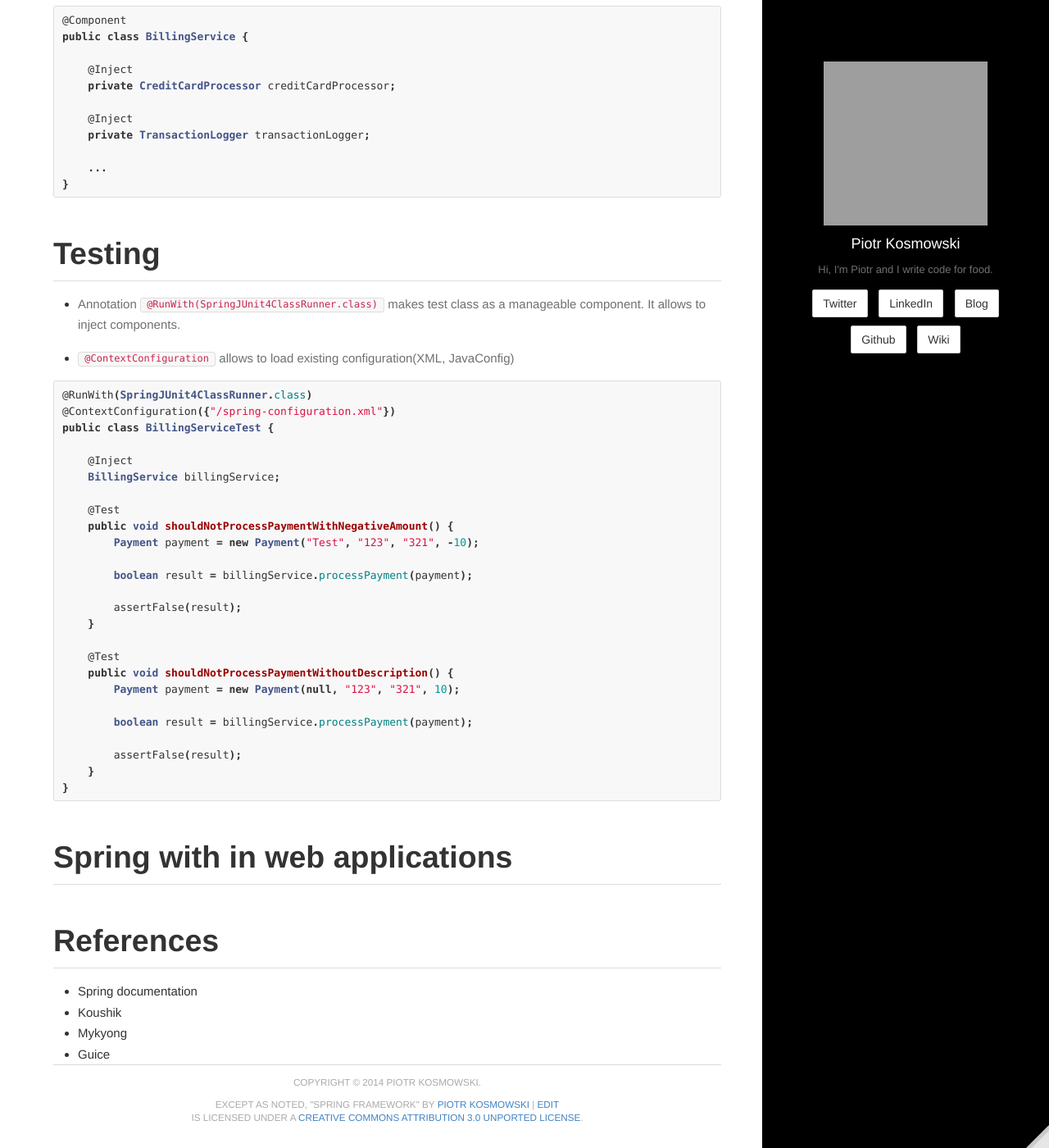
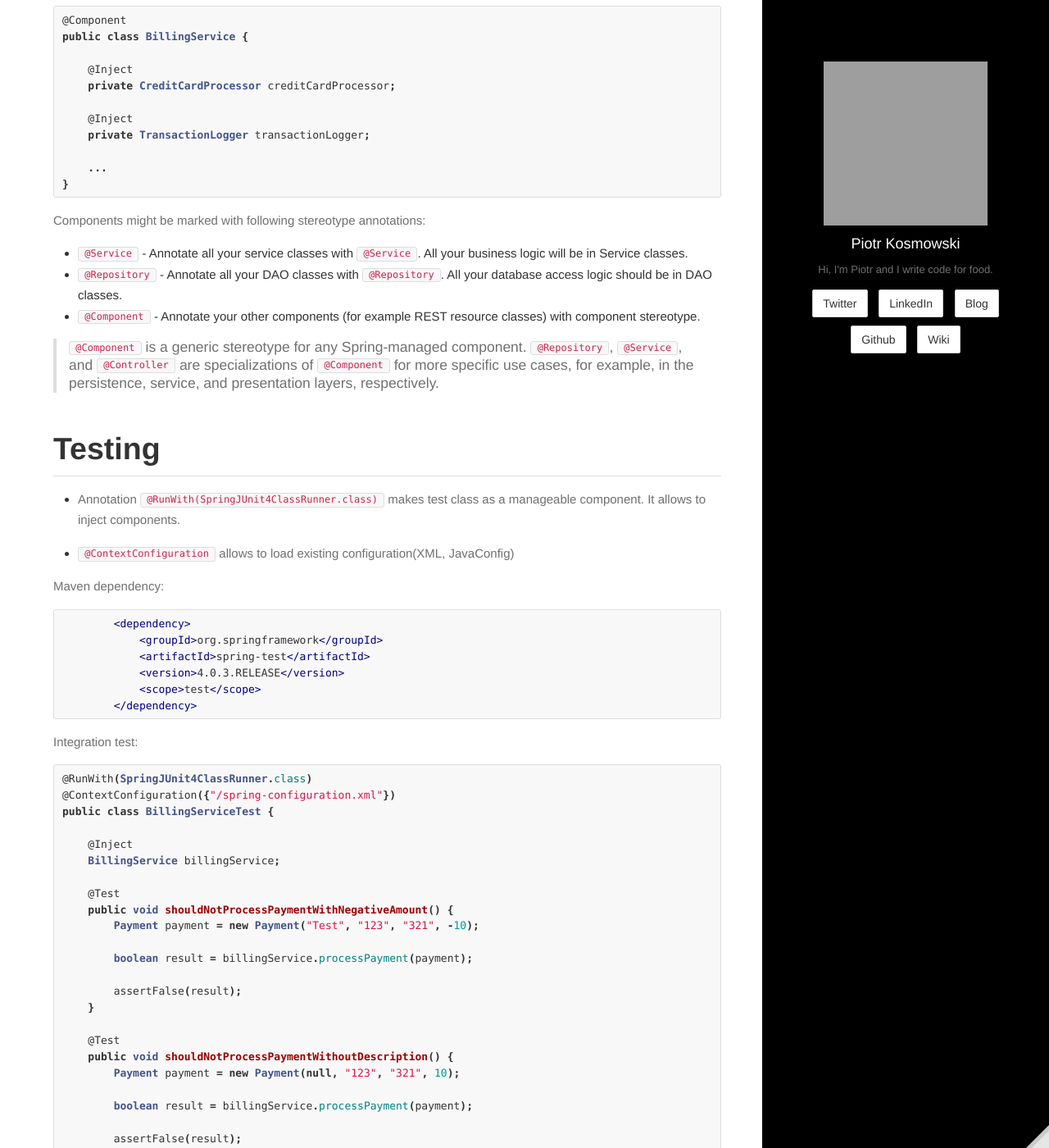
Before and after one commit to kospiotr/kospiotr.github.io, a Jekyll site: the page built from wiki/spring-framework.md, in a window 1280 px wide and 1400 px high, scrolled down 24817 px. Shown: the whole window at 82% size. Built offline with Jekyll 4.4.1, drawn with Linux system fonts in a browser that asks for light colours; nearby versions of some CDN libraries; library files that are not in the unit come from our copies; Markdown is read by kramdown in place of the engine named in the settings; grey boxes are pictures that could not be loaded.

Commit message:
Update wiki

````diff
--- a/wiki/spring-framework.md
+++ b/wiki/spring-framework.md
@@ -1207,11 +1207,32 @@ public class BillingService {
 }
 ```
 
+Components might be marked with following stereotype annotations:
+
+* `@Service` - Annotate all your service classes with `@Service`. All your business logic will be in Service classes.
+* `@Repository` - Annotate all your DAO classes with `@Repository`. All your database access logic should be in DAO classes.
+* `@Component` - Annotate your other components (for example REST resource classes) with component stereotype.
+
+> `@Component` is a generic stereotype for any Spring-managed component. `@Repository`, `@Service`, and `@Controller` are specializations of `@Component` for more specific use cases, for example, in the persistence, service, and presentation layers, respectively.
+
 #Testing
 
 * Annotation `@RunWith(SpringJUnit4ClassRunner.class)` makes test class as a manageable component. It allows to inject components.
 
 * `@ContextConfiguration` allows to load existing configuration(XML, JavaConfig)
+
+Maven dependency:
+
+```xml
+        <dependency>
+            <groupId>org.springframework</groupId>
+            <artifactId>spring-test</artifactId>
+            <version>4.0.3.RELEASE</version>
+            <scope>test</scope>
+        </dependency>
+```
+
+Integration test:
 
 ```java
 @RunWith(SpringJUnit4ClassRunner.class)
````
